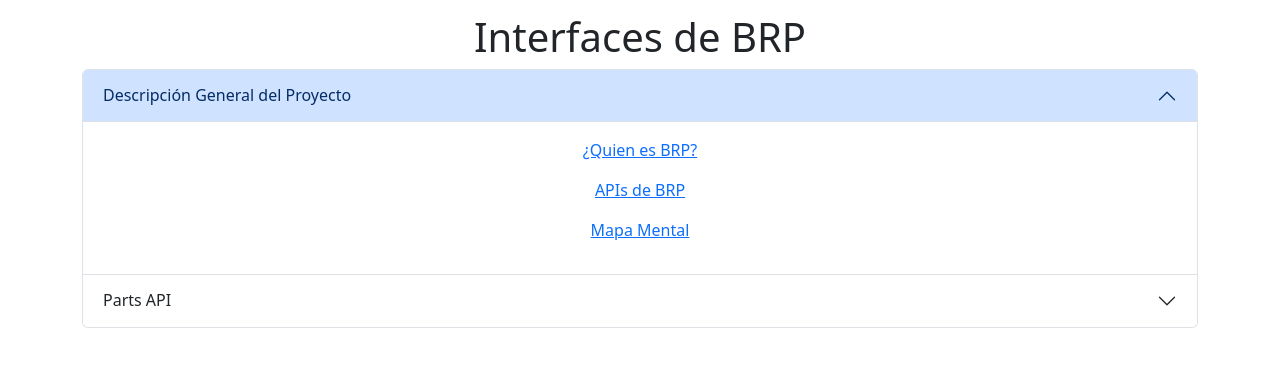
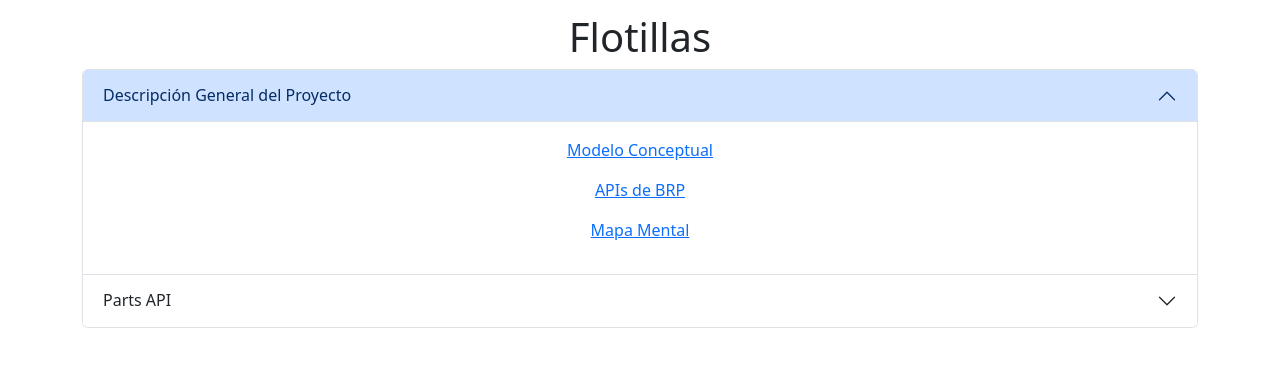
Before and after one commit to mrivas2501/interfaces_BRP, a plain HTML site: page index.html in a window 1280 px wide. Shown: the part 56-422 px from the top of the page. Drawn offline with nearby package versions, Linux system fonts and the light colour scheme.

Commit message:
Creando el repositorio de Flotillas

```diff
--- a/index.html
+++ b/index.html
@@ -9,7 +9,7 @@
 <body>
     <div class="container text-center mt-4">
     <img src="/img/Logo_MMW32.png" alt="Logo de la Empresa" class="img-fluid" style="max-width: 200px;">
-    <h1 class="mt-3">Interfaces de BRP</h1>
+    <h1 class="mt-3">Flotillas</h1>
       <div class="accordion" id="accordionExample">
         <div class="accordion-item">
           <h2 class="accordion-header">
@@ -19,7 +19,7 @@
           </h2>
           <div id="collapseOne" class="accordion-collapse collapse show" data-bs-parent="#accordionExample">
             <div class="accordion-body">
-                <p><a href="https://lucid.app/lucidchart/7888d175-bbb3-4f65-a155-e90a8209c4ca/edit?invitationId=inv_6398af01-f858-427b-bd8b-e7ba337dfdbf&page=0_0#" target="_blank">¿Quien es BRP?</a></p>
+                <p><a href="https://lucid.app/lucidchart/f8824a91-e8de-487c-8a96-e51559dae621/edit?invitationId=inv_192df19f-cd19-489f-940c-b5b582f00c55&page=3Fq3MwB0Ylq7#" target="_blank">Modelo Conceptual</a></p>
                 <p><a href="https://lucid.app/lucidchart/7888d175-bbb3-4f65-a155-e90a8209c4ca/edit?invitationId=inv_6398af01-f858-427b-bd8b-e7ba337dfdbf&page=6lo0xjacmabN#" target="_blank">APIs de BRP</a></p>
                 <p><a href="/pdfs/MAPA MENTAL.pdf" target="_blank">Mapa Mental</a></p>
             </div>
```
